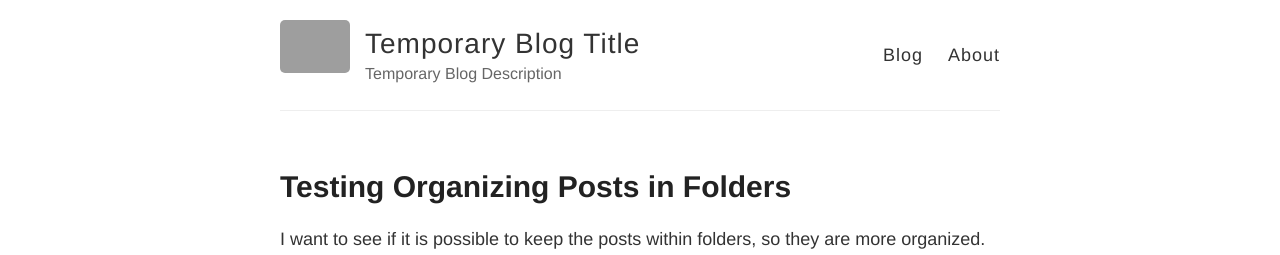
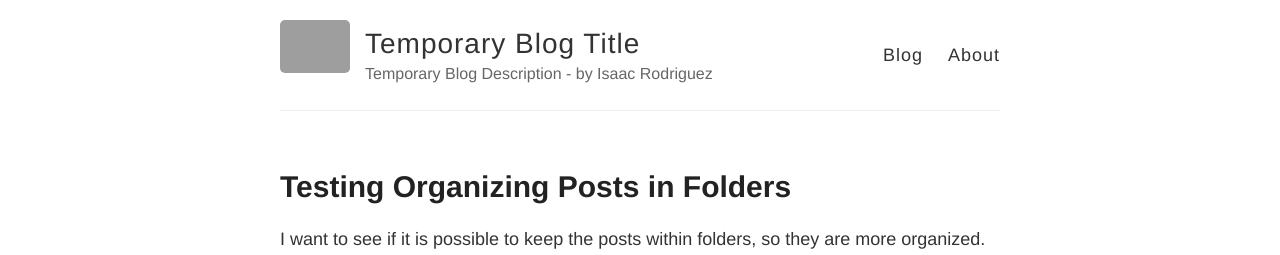
Before and after one commit to CurroRodriguez/currorodriguez.github.io, a Jekyll site: the page built from index.html, in a window 1280 px wide. Shown: the top 255 px of the page. Built offline with Jekyll 4.4.1, drawn with Linux system fonts in a browser that asks for light colours; grey boxes are pictures that could not be loaded.

Commit message:
Testing adding author

```diff
--- a/_config.yml
+++ b/_config.yml
@@ -7,6 +7,8 @@ name: Temporary Blog Title
 
 # Short bio or description (displayed in the header)
 description: Temporary Blog Description
+
+author: Isaac Rodriguez
 
 # URL of your avatar or profile pic (you could use your GitHub profile pic)
 avatar: https://raw.githubusercontent.com/barryclark/jekyll-now/master/images/jekyll-logo.png
--- a/_layouts/default.html
+++ b/_layouts/default.html
@@ -23,7 +23,7 @@
 
           <div class="site-info">
             <h1 class="site-name"><a href="{{ site.baseurl }}/">{{ site.name }}</a></h1>
-            <p class="site-description">{{ site.description }}</p>
+            <p class="site-description">{{ site.description }} - by {{ site.author }}</p>
           </div>
 
           <nav>
```
